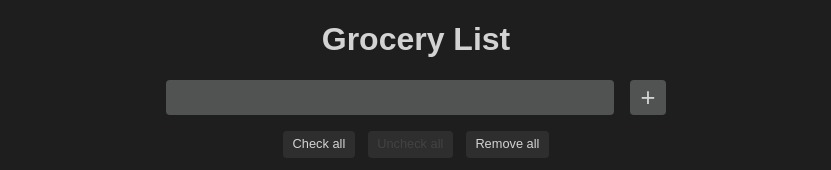
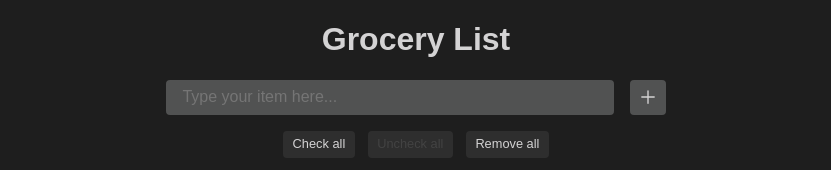
Before and after one commit to GiovanniCarboni/tw-test-three, an Angular app: page / in a window 1280 px wide. Shown: the top 170 px of the page, without its empty margins (224-1055 px from the left). Built offline with nearby package versions, Linux system fonts and the light colour scheme.

Commit message:
Minor fixes

```diff
--- a/src/app/app.component.css
+++ b/src/app/app.component.css
@@ -14,6 +14,8 @@ h1 {
 }
 
 hr {
+  max-width: 900px;
   width: 90%;
   border: 0.02rem solid var(--gray-md);
+  border-radius: var(--radius);
 }
--- a/src/app/item/item.component.ts
+++ b/src/app/item/item.component.ts
@@ -22,15 +22,20 @@ export class ItemComponent {
     this.listService.toggleCheckItem(id);
   }
   onDelete(id: string) {
-    this.listService.removeItem(id);
-    this.snackBar.onOpen('Item removed');
+    this.listService.removeItem(id).then(() => {
+      this.snackBar.onOpen('Item removed');
+    });
   }
   startEdit() {
     // this.newText.nativeElement.focus();
     this.isEditing = true;
   }
   confirmEdit() {
-    this.listService.editItem(this.item.id, this.newText.nativeElement.value);
-    this.isEditing = false;
+    this.listService
+      .editItem(this.item.id, this.newText.nativeElement.value)
+      .then(() => {
+        this.isEditing = false;
+        this.snackBar.onOpen('Item modified');
+      });
   }
 }
--- a/src/app/list-actions/list-actions.component.ts
+++ b/src/app/list-actions/list-actions.component.ts
@@ -22,8 +22,9 @@ export class ListActionsComponent {
     this.snackBar.onOpen('All items checked');
   }
   onRemoveAll() {
-    this.listService.removeAll();
-    this.snackBar.onOpen('All items removed');
+    this.listService.removeAll().then(() => {
+      this.snackBar.onOpen('All items removed');
+    });
   }
   isCheckAll() {
     return !this.listService.getList().some((item) => item.checked === false);
--- a/src/app/list.service.ts
+++ b/src/app/list.service.ts
@@ -1,9 +1,10 @@
-import { Injectable } from '@angular/core';
+import { EventEmitter, Injectable } from '@angular/core';
 import { Item } from './shared/item.model';
 
 @Injectable()
 export class ListService {
   private list: Item[] = [new Item('spaghetti'), new Item('cilantro')];
+  status = { loading: false };
 
   constructor() {
     const items = JSON.parse(localStorage.getItem('grocery-items'));
@@ -13,28 +14,47 @@ export class ListService {
   getList() {
     return this.list;
   }
-  addItem(text: string) {
+
+  async addItem(text: string) {
+    this.status.loading = true;
+    await new Promise((resolve) => setTimeout(resolve, 1000));
     this.list.unshift(new Item(text));
+    this.status.loading = false;
   }
-  removeItem(id: string) {
+
+  async removeItem(id: string) {
+    this.status.loading = true;
+    await new Promise((resolve) => setTimeout(resolve, 1000));
     const index = this.list.findIndex((item) => item.id === id);
     this.list.splice(index, 1);
+    this.status.loading = false;
   }
-  editItem(id: string, text: string) {
+
+  async editItem(id: string, text: string) {
+    this.status.loading = true;
+    await new Promise((resolve) => setTimeout(resolve, 1000));
     const item = this.list.find((item) => item.id === id);
     item.text = text;
+    this.status.loading = false;
   }
+
   toggleCheckItem(id: string) {
     const item = this.list.find((item) => item.id === id);
     item.checked = !item.checked;
   }
+
   checkAll() {
     this.list.forEach((item) => (item.checked = true));
   }
+
   uncheckAll() {
     this.list.forEach((item) => (item.checked = false));
   }
-  removeAll() {
+
+  async removeAll() {
+    this.status.loading = true;
+    await new Promise((resolve) => setTimeout(resolve, 1000));
     this.list.length = 0;
+    this.status.loading = false;
   }
 }
--- a/src/app/new-item/new-item.component.css
+++ b/src/app/new-item/new-item.component.css
@@ -13,9 +13,40 @@ form {
   padding: 0 1rem;
   color: var(--font-color);
 }
+
 .add-btn {
   width: 2.2rem;
+  padding: 0;
   background-color: var(--gray-light);
   color: var(--font-color);
-  font-size: 1.6rem;
+  /* font-size: 1.6rem; */
+  border: none;
+  outline: none;
+  border-radius: var(--radius);
+  padding: 0.4rem;
 }
+.add-btn:hover {
+  outline: 3px solid var(--gray-md);
+}
+.add-btn:active,
+.add-btn:focus {
+  outline: 3px solid var(--accent);
+}
+
+.spinner {
+  width: 100%;
+  height: 100%;
+  border: 4px solid var(--font-color);
+  border-top: 4px solid transparent;
+  border-radius: 50%;
+  animation: spin 1s linear infinite;
+}
+
+@keyframes spin {
+  0% {
+    transform: rotate(0deg);
+  }
+  100% {
+    transform: rotate(360deg);
+  }
+}
--- a/src/app/new-item/new-item.component.html
+++ b/src/app/new-item/new-item.component.html
@@ -1,4 +1,13 @@
 <form (submit)="addItem($event)">
-  <input class="item-input" type="text" #newItem />
-  <input class="add-btn" type="submit" value="+" />
+  <input
+    class="item-input"
+    type="text"
+    placeholder="Type your item here..."
+    [disabled]="status.loading"
+    #newItem
+  />
+  <button class="add-btn" type="submit">
+    <div *ngIf="!status.loading"><img src="assets/add.svg" /></div>
+    <div *ngIf="status.loading" class="spinner"></div>
+  </button>
 </form>
--- a/src/app/new-item/new-item.component.ts
+++ b/src/app/new-item/new-item.component.ts
@@ -10,18 +10,20 @@ import { SnackBarComponent } from '../snack-bar/snack-bar.component';
 })
 export class NewItemComponent {
   @ViewChild('newItem', { static: false }) item: ElementRef;
+  status: { loading: boolean };
 
   constructor(
     private listService: ListService,
     private snackBar: SnackBarComponent
-  ) {}
-
-  openSnackBar() {}
+  ) {
+    this.status = this.listService.status;
+  }
 
   addItem(e: Event) {
     e.preventDefault();
-    this.listService.addItem(this.item.nativeElement.value);
-    this.item.nativeElement.value = '';
-    this.snackBar.onOpen('Item added');
+    this.listService.addItem(this.item.nativeElement.value).then(() => {
+      this.item.nativeElement.value = '';
+      this.snackBar.onOpen('Item added');
+    });
   }
 }
```
Also changed, not shown: src/assets/add.svg (added).
